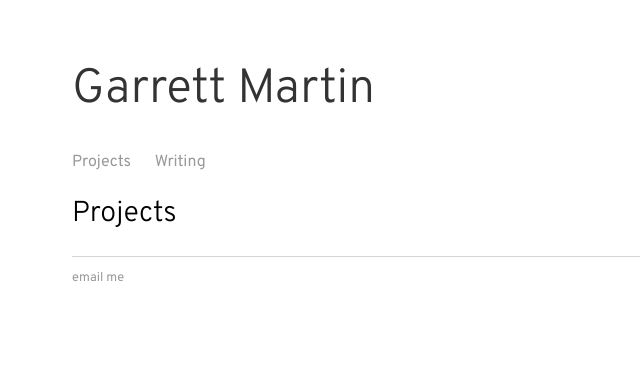
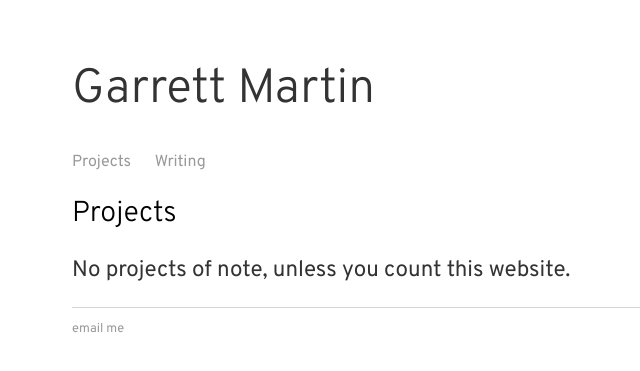
Before and after one commit to martingarrettl/martingarrettl.github.io, a Jekyll site: the page built from projects/index.html, in a window 1280 px wide. Shown: the top 371 px of the page, without its empty margins (184-824 px from the left). Built offline with Jekyll 4.4.1, drawn with Linux system fonts in a browser that asks for light colours.

Commit message:
update project index

```diff
--- a/projects/index.html
+++ b/projects/index.html
@@ -3,3 +3,6 @@ layout: default
 title: Garrett Martin's Projects
 ---
   <h2>Projects</h2>
+  <p>
+    No projects of note, unless you count this website.
+  </p>
```
